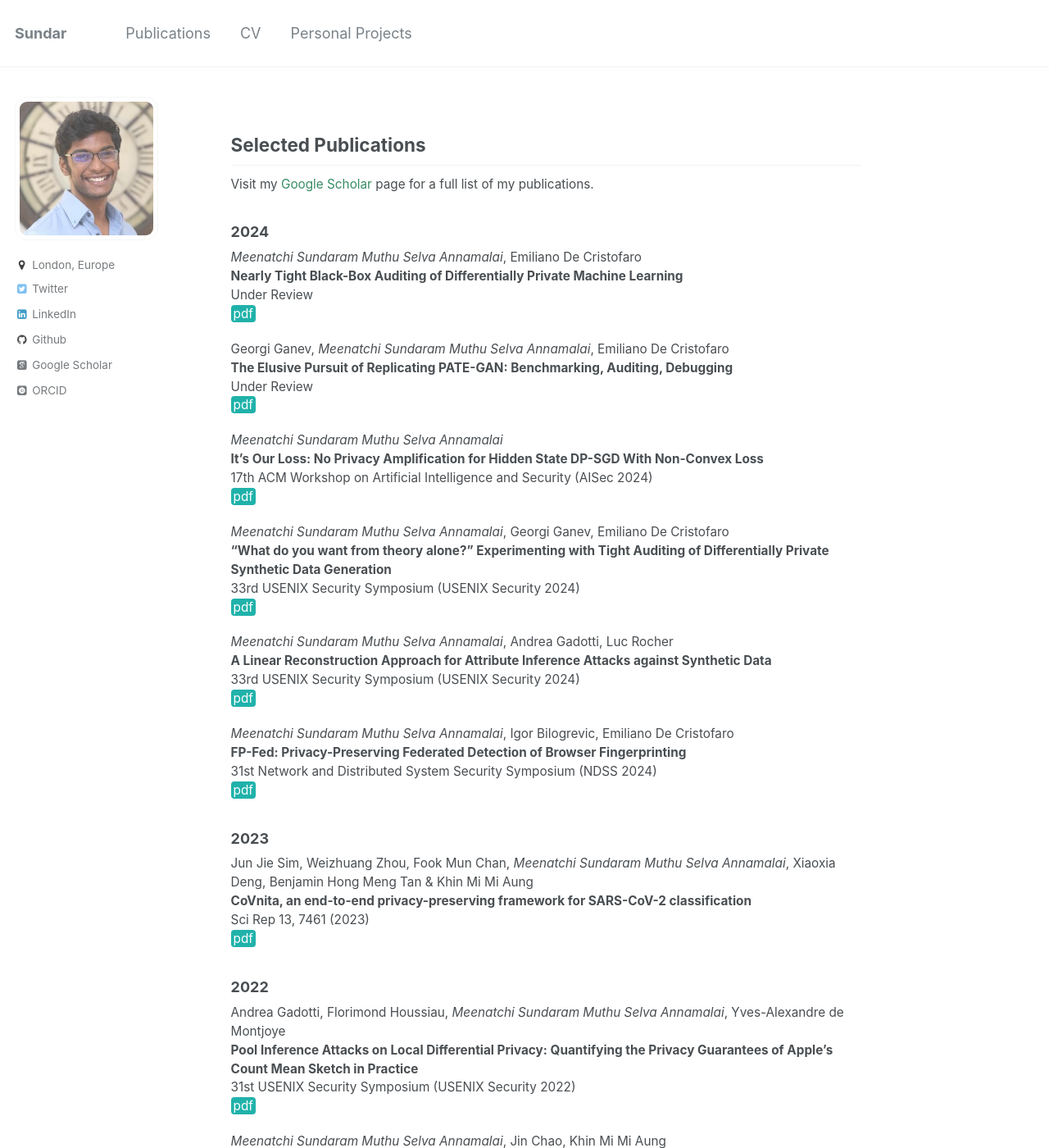
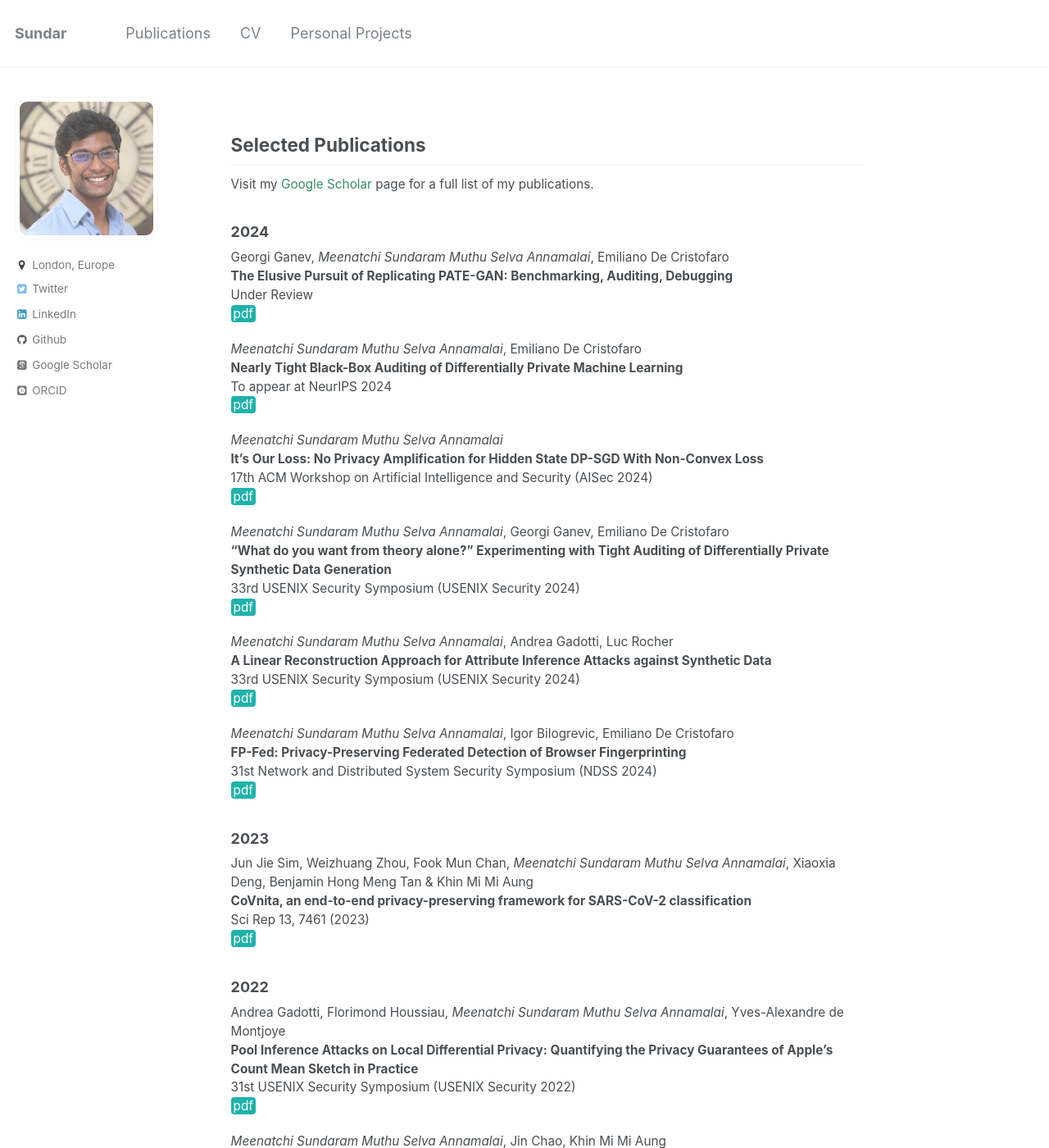
Before and after one commit to msundarmsa/msundarmsa.github.io, a Jekyll site: the page built from _pages/publications.md, in a window 1280 px wide and 1400 px high. Shown: the whole window at 82% size. Built offline with Jekyll 4.4.1, drawn with Linux system fonts in a browser that asks for light colours; some web fonts are replaced.

Commit message:
Updated pubs

```diff
--- a/_pages/publications.md
+++ b/_pages/publications.md
@@ -11,15 +11,15 @@ Visit my [Google Scholar](https://scholar.google.com/citations?user=zYVEyL4AAAAJ
 
 ### 2024
 
-*Meenatchi Sundaram Muthu Selva Annamalai*, Emiliano De Cristofaro
-**Nearly Tight Black-Box Auditing of Differentially Private Machine Learning**
-Under Review
-[pdf](https://arxiv.org/abs/2405.14106){: .btn--danger}{:target="_blank"}
-
 Georgi Ganev, *Meenatchi Sundaram Muthu Selva Annamalai*, Emiliano De Cristofaro
 **The Elusive Pursuit of Replicating PATE-GAN: Benchmarking, Auditing, Debugging**
 Under Review
 [pdf](https://arxiv.org/abs/2406.13985){: .btn--danger}{:target="_blank"}
+
+*Meenatchi Sundaram Muthu Selva Annamalai*, Emiliano De Cristofaro
+**Nearly Tight Black-Box Auditing of Differentially Private Machine Learning**
+To appear at NeurIPS 2024
+[pdf](https://arxiv.org/abs/2405.14106){: .btn--danger}{:target="_blank"}
 
 *Meenatchi Sundaram Muthu Selva Annamalai*
 **It's Our Loss: No Privacy Amplification for Hidden State DP-SGD With Non-Convex Loss**
--- a/_sass/_utilities.scss
+++ b/_sass/_utilities.scss
@@ -468,3 +468,11 @@ a.reversefootnote {
   color: $danger-color;
   font-weight: bold;
 }
+
+.color-red {
+  color: #e74c3c
+}
+
+.color-green {
+  color: #27ae60
+}
```
